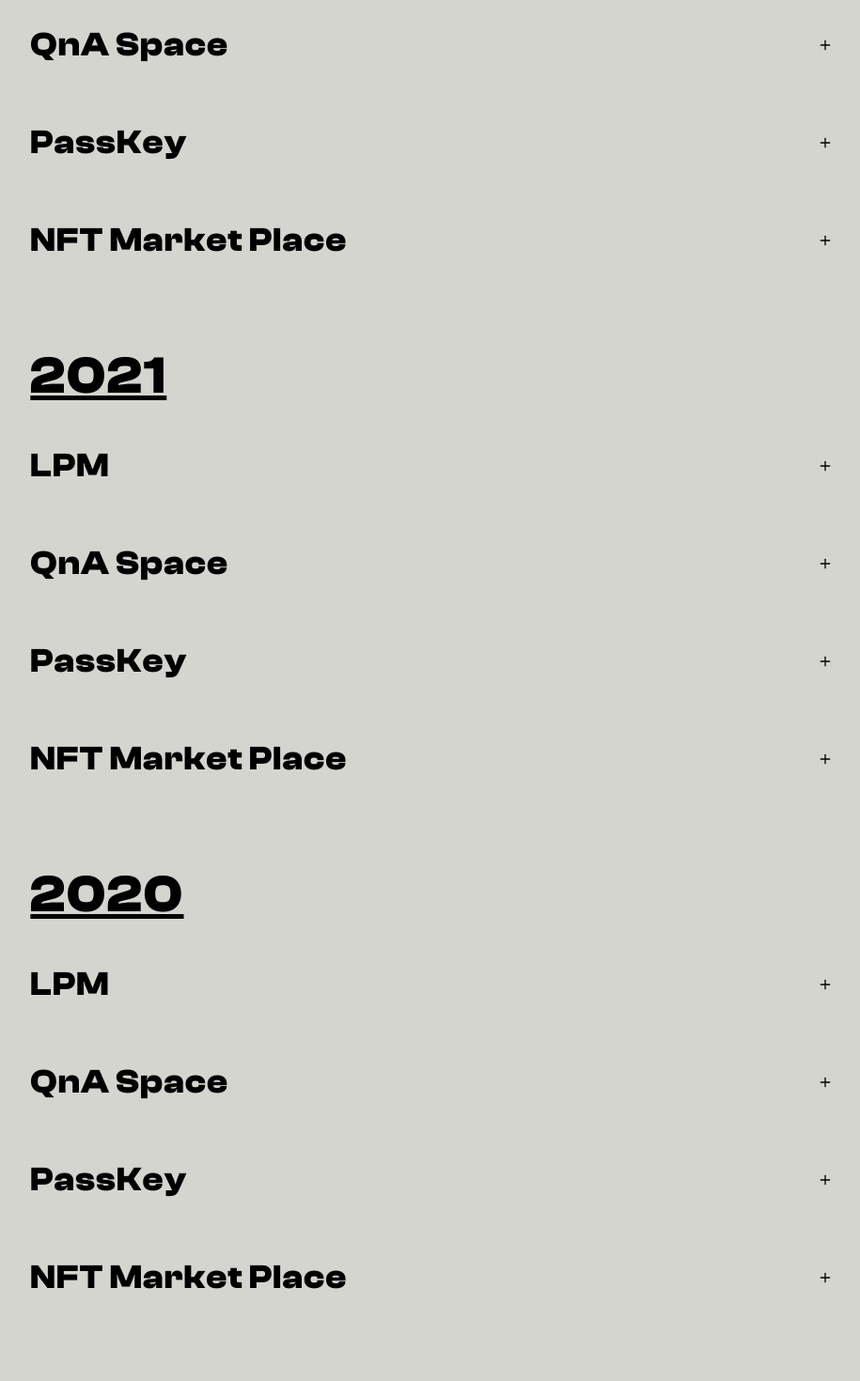
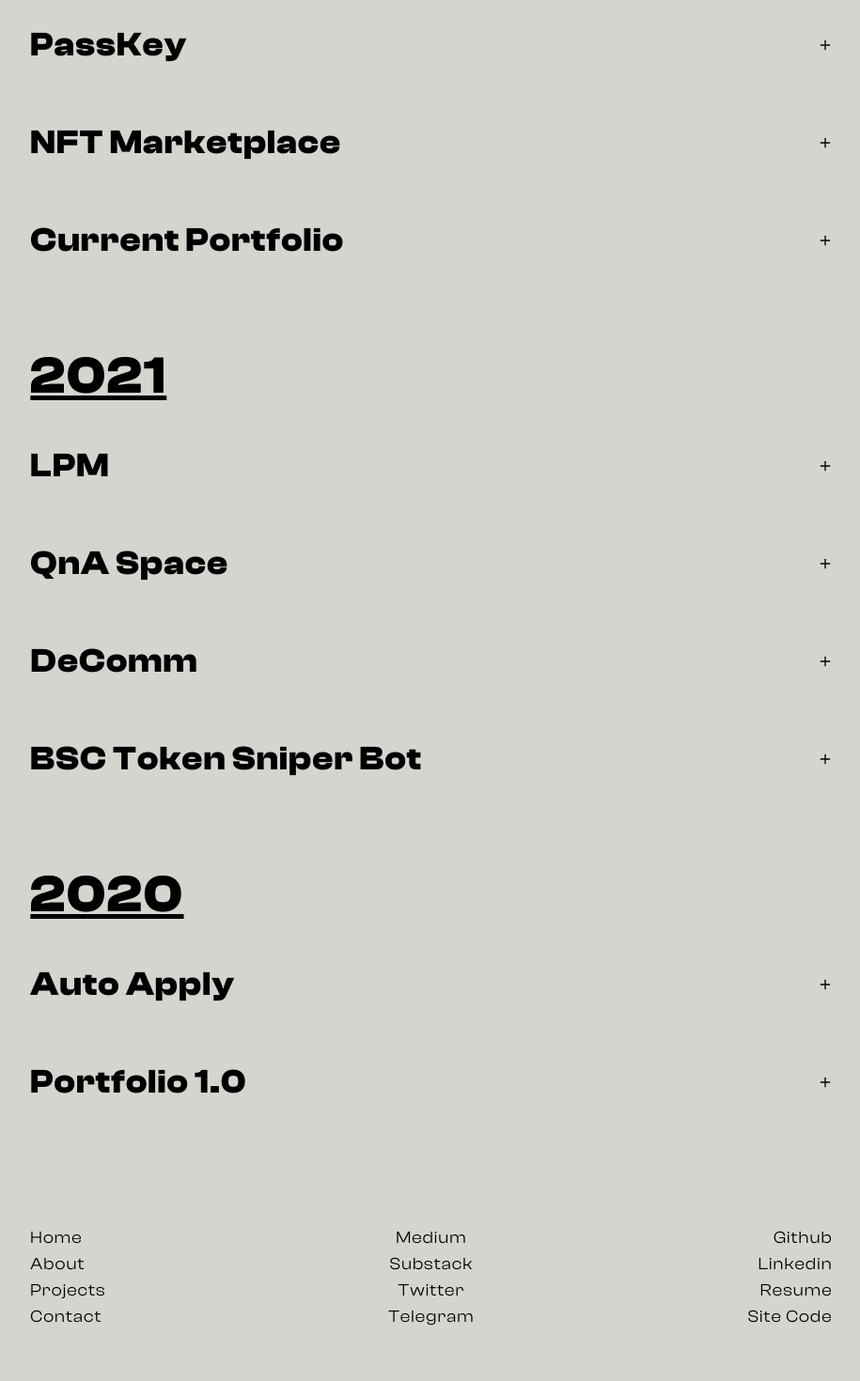
Before and after one commit to kaustav927/Portfolio2.0, a Next.js app in the folder portfolio2.0/: page /Projects in a window 1280 px wide. Shown: the part 320-1790 px from the top of the page at 94% size, without its empty margins (181-1096 px from the left). Built offline with nearby package versions, Linux system fonts and the light colour scheme; a web font is replaced by a local one.

Commit message:
Added Writing

```diff
--- a/portfolio2.0/components/BestProjects.tsx
+++ b/portfolio2.0/components/BestProjects.tsx
@@ -32,7 +32,7 @@ const BestProjects = () => {
     <div className="container mt-10 justify-between flex items-center w-10/12 md:w-10/12 lg:w-8/12 lg:max-w-screen-lg py-4 overflow-x-hidden">
       <section className="w-full">
         <h2 id="work" className="text-4xl underline font-cd-bold dark:text-white">
-          My work
+          Best Projects
         </h2>
 
         {projectData.map((project, index: any) => (
--- a/portfolio2.0/components/ProjectData.ts
+++ b/portfolio2.0/components/ProjectData.ts
@@ -1,8 +1,30 @@
 export const ProjectData20 = [
+
+    {
+        name: "Auto Apply",
+        id: "1",
+        timeLine: "August 2020",
+        description: "Lorem ipsum dolor sit amet, consectetur adipiscing elit, sed do eiusmod tempor incididunt ut labore et dolore magna aliqua. Ut enim ad minim veniam, quis nostrud exercitation ullamco laboris nisi ut aliquip ex ea commodo consequat. Duis aute irure dolor in reprehenderit in voluptate velit esse cillum dolore eu fugiat nulla pariatur. ",
+        githubLink: "https://github.com/kaustav927/AutoApply",
+        websiteLink: "",
+        Tools: ["React.js", "Vue.js", "Vercel", "Flask"],
+    },
+    {
+        name: "Portfolio 1.0",
+        id: "2",
+        timeLine: "June 2020",
+        description: "Lorem ipsum dolor sit amet, consectetur adipiscing elit, sed do eiusmod tempor incididunt ut labore et dolore magna aliqua. Ut enim ad minim veniam, quis nostrud exercitation ullamco laboris nisi ut aliquip ex ea commodo consequat. Duis aute irure dolor in reprehenderit in voluptate velit esse cillum dolore eu fugiat nulla pariatur. ",
+        githubLink: "https://github.com/kaustav927/Portfolio",
+        websiteLink: "",
+        Tools: ["React.js", "Vue.js", "Vercel", "Flask"],
+    },
+];
+
+export const ProjectData21 = [
     {
         name: "LPM",
         id: "1",
-        timeLine: "Dec 2020-Jan 2021",
+        timeLine: "January 2021",
         description: "Lorem ipsum dolor sit amet, consectetur adipiscing elit, sed do eiusmod tempor incididunt ut labore et dolore magna aliqua. Ut enim ad minim veniam, quis nostrud exercitation ullamco laboris nisi ut aliquip ex ea commodo consequat. Duis aute irure dolor in reprehenderit in voluptate velit esse cillum dolore eu fugiat nulla pariatur. ",
         githubLink: "https://github.com/kaustav927/LoanPredictionModel",
         devpostLink: "https://devpost.com/software/ml-in-ml",
@@ -13,7 +35,7 @@ export const ProjectData20 = [
     {
         name: "QnA Space",
         id: "2",
-        timeLine: "Dec 2020-Jan 2021",
+        timeLine: "March 2021",
         description: "Lorem ipsum dolor sit amet, consectetur adipiscing elit, sed do eiusmod tempor incididunt ut labore et dolore magna aliqua. Ut enim ad minim veniam, quis nostrud exercitation ullamco laboris nisi ut aliquip ex ea commodo consequat. Duis aute irure dolor in reprehenderit in voluptate velit esse cillum dolore eu fugiat nulla pariatur. ",
         githubLink: "https://github.com/prabh124/qna-space",
         devpostLink: "https://devpost.com/software/qna-space",
@@ -22,109 +44,69 @@ export const ProjectData20 = [
     },
 
     {
-        name: "PassKey",
+        name: "DeComm",
         id: "3",
-        timeLine: "Dec 2020-Jan 2021",
+        timeLine: "June 2021",
         description: "Lorem ipsum dolor sit amet, consectetur adipiscing elit, sed do eiusmod tempor incididunt ut labore et dolore magna aliqua. Ut enim ad minim veniam, quis nostrud exercitation ullamco laboris nisi ut aliquip ex ea commodo consequat. Duis aute irure dolor in reprehenderit in voluptate velit esse cillum dolore eu fugiat nulla pariatur. ",
-        githubLink: "https://github.com/kaustav927/PassKey",
-        websiteLink: "",
-        Tools: ["React.js", "Vue.js", "Vercel", "Flask"],
-    },
-    {
-        name: "NFT Market Place",
-        id: "4",
-        timeLine: "Dec 2020-Jan 2021",
-        description: "Lorem ipsum dolor sit amet, consectetur adipiscing elit, sed do eiusmod tempor incididunt ut labore et dolore magna aliqua. Ut enim ad minim veniam, quis nostrud exercitation ullamco laboris nisi ut aliquip ex ea commodo consequat. Duis aute irure dolor in reprehenderit in voluptate velit esse cillum dolore eu fugiat nulla pariatur. ",
-        githubLink: "",
-        websiteLink: "",
-        Tools: ["React.js", "Vue.js", "Vercel", "Flask"],
-    },
-];
-
-export const ProjectData21 = [
-    {
-        name: "LPM",
-        id: "1",
-        timeLine: "Dec 2020-Jan 2021",
-        description: "Lorem ipsum dolor sit amet, consectetur adipiscing elit, sed do eiusmod tempor incididunt ut labore et dolore magna aliqua. Ut enim ad minim veniam, quis nostrud exercitation ullamco laboris nisi ut aliquip ex ea commodo consequat. Duis aute irure dolor in reprehenderit in voluptate velit esse cillum dolore eu fugiat nulla pariatur. ",
-        githubLink: "https://github.com/kaustav927/LoanPredictionModel",
-        devpostLink: "https://devpost.com/software/ml-in-ml",
-        websiteLink: "https://loan-prediction-model-kaustav927.vercel.app/",
-        Tools: ["React.js", "Vue.js", "Vercel", "Flask"],
-    },
-
-    {
-        name: "QnA Space",
-        id: "2",
-        timeLine: "Dec 2020-Jan 2021",
-        description: "Lorem ipsum dolor sit amet, consectetur adipiscing elit, sed do eiusmod tempor incididunt ut labore et dolore magna aliqua. Ut enim ad minim veniam, quis nostrud exercitation ullamco laboris nisi ut aliquip ex ea commodo consequat. Duis aute irure dolor in reprehenderit in voluptate velit esse cillum dolore eu fugiat nulla pariatur. ",
-        githubLink: "https://github.com/prabh124/qna-space",
-        devpostLink: "https://devpost.com/software/qna-space",
+        githubLink: "https://github.com/kaustav927/DeComm",
+        devpostLink: "",
         websiteLink: "",
         Tools: ["React.js", "Vue.js", "Vercel", "Flask","React.js", "Vue.js", "Vercel", "Flask"],
     },
 
     {
-        name: "PassKey",
-        id: "3",
-        timeLine: "Dec 2020-Jan 2021",
+        name: "BSC Token Sniper Bot",
+        id: "4",
+        timeLine: "May 2021",
         description: "Lorem ipsum dolor sit amet, consectetur adipiscing elit, sed do eiusmod tempor incididunt ut labore et dolore magna aliqua. Ut enim ad minim veniam, quis nostrud exercitation ullamco laboris nisi ut aliquip ex ea commodo consequat. Duis aute irure dolor in reprehenderit in voluptate velit esse cillum dolore eu fugiat nulla pariatur. ",
-        githubLink: "https://github.com/kaustav927/PassKey",
+        githubLink: "https://github.com/kaustav927/CryptoSniperBotBSC",
+        devpostLink: "",
+        websiteLink: "",
+        Tools: ["React.js", "Vue.js", "Vercel", "Flask","React.js", "Vue.js", "Vercel", "Flask"],
+    },
+
+
+
+];
+
+export const ProjectData22 = [
+    {
+        name: "Web Tweet",
+        id: "1",
+        timeLine: "April 2022",
+        description: "Lorem ipsum dolor sit amet, consectetur adipiscing elit, sed do eiusmod tempor incididunt ut labore et dolore magna aliqua. Ut enim ad minim veniam, quis nostrud exercitation ullamco laboris nisi ut aliquip ex ea commodo consequat. Duis aute irure dolor in reprehenderit in voluptate velit esse cillum dolore eu fugiat nulla pariatur. ",
+        githubLink: "https://github.com/kaustav927/web-tweet",
         websiteLink: "",
         Tools: ["React.js", "Vue.js", "Vercel", "Flask"],
     },
     {
-        name: "NFT Market Place",
-        id: "4",
-        timeLine: "Dec 2020-Jan 2021",
+        name: "PassKey",
+        id: "2",
+        timeLine: "March 2022",
         description: "Lorem ipsum dolor sit amet, consectetur adipiscing elit, sed do eiusmod tempor incididunt ut labore et dolore magna aliqua. Ut enim ad minim veniam, quis nostrud exercitation ullamco laboris nisi ut aliquip ex ea commodo consequat. Duis aute irure dolor in reprehenderit in voluptate velit esse cillum dolore eu fugiat nulla pariatur. ",
-        githubLink: "",
-        websiteLink: "",
+        githubLink: "https://github.com/kaustav927/PassKey",
+        websiteLink: "https://pass-q7s3urrfx-kaustav927.vercel.app/",
         Tools: ["React.js", "Vue.js", "Vercel", "Flask"],
     },
-];
-
-export const ProjectData22 = [
     {
-        name: "LPM",
-        id: "1",
-        timeLine: "Dec 2020-Jan 2021",
+        name: "NFT Marketplace",
+        id: "3",
+        timeLine: "February 2022",
         description: "Lorem ipsum dolor sit amet, consectetur adipiscing elit, sed do eiusmod tempor incididunt ut labore et dolore magna aliqua. Ut enim ad minim veniam, quis nostrud exercitation ullamco laboris nisi ut aliquip ex ea commodo consequat. Duis aute irure dolor in reprehenderit in voluptate velit esse cillum dolore eu fugiat nulla pariatur. ",
-        githubLink: "https://github.com/kaustav927/LoanPredictionModel",
-        devpostLink: "https://devpost.com/software/ml-in-ml",
-        websiteLink: "https://loan-prediction-model-kaustav927.vercel.app/",
-        Tools: ["React.js", "Vue.js", "Vercel", "Flask"],
-    },
-
-    {
-        name: "QnA Space",
-        id: "2",
-        timeLine: "Dec 2020-Jan 2021",
-        description: "Lorem ipsum dolor sit amet, consectetur adipiscing elit, sed do eiusmod tempor incididunt ut labore et dolore magna aliqua. Ut enim ad minim veniam, quis nostrud exercitation ullamco laboris nisi ut aliquip ex ea commodo consequat. Duis aute irure dolor in reprehenderit in voluptate velit esse cillum dolore eu fugiat nulla pariatur. ",
-        githubLink: "https://github.com/prabh124/qna-space",
-        devpostLink: "https://devpost.com/software/qna-space",
-        websiteLink: "",
-        Tools: ["React.js", "Vue.js", "Vercel", "Flask","React.js", "Vue.js", "Vercel", "Flask"],
-    },
-
-    {
-        name: "PassKey",
-        id: "3",
-        timeLine: "Dec 2020-Jan 2021",
-        description: "Lorem ipsum dolor sit amet, consectetur adipiscing elit, sed do eiusmod tempor incididunt ut labore et dolore magna aliqua. Ut enim ad minim veniam, quis nostrud exercitation ullamco laboris nisi ut aliquip ex ea commodo consequat. Duis aute irure dolor in reprehenderit in voluptate velit esse cillum dolore eu fugiat nulla pariatur. ",
-        githubLink: "https://github.com/kaustav927/PassKey",
+        githubLink: "https://github.com/kaustav927/NFT-Marketplace",
         websiteLink: "",
         Tools: ["React.js", "Vue.js", "Vercel", "Flask"],
     },
     {
-        name: "NFT Market Place",
+        name: "Current Portfolio",
         id: "4",
-        timeLine: "Dec 2020-Jan 2021",
+        timeLine: "January 2022",
         description: "Lorem ipsum dolor sit amet, consectetur adipiscing elit, sed do eiusmod tempor incididunt ut labore et dolore magna aliqua. Ut enim ad minim veniam, quis nostrud exercitation ullamco laboris nisi ut aliquip ex ea commodo consequat. Duis aute irure dolor in reprehenderit in voluptate velit esse cillum dolore eu fugiat nulla pariatur. ",
-        githubLink: "",
+        githubLink: "https://github.com/kaustav927/Portfolio2.0/tree/main/portfolio2.0",
         websiteLink: "",
         Tools: ["React.js", "Vue.js", "Vercel", "Flask"],
     },
+
 ];
 
 export const BestProjectData = [
--- a/portfolio2.0/pages/contact.tsx
+++ b/portfolio2.0/pages/contact.tsx
@@ -23,7 +23,7 @@ function contact() {
               <h1 className="text-lg md:text-xl lg:text-3xl font-cd-bold text-left mb-8">Building Something Cool? Reach Out!</h1>
               {/* <p className="text-sm font-cd-medium text-left mb-6">I'm always looking for new opportunities to learn and grow.</p> */}
               <p className="text-md font-cd-medium text-left mb-6">Open to client projects, offers, or open-source collaboration. </p>
-              <p className="text-sm font-cd-medium text-left mb-6">Available 24/7 for artists, creative agencies and small startups from anywhere. </p>
+              <p className="text-sm font-cd-medium text-left mb-6">Available 24/7 for artists, creative agencies and startups from anywhere. </p>
             </div>
 
 
--- a/portfolio2.0/tailwind.config.js
+++ b/portfolio2.0/tailwind.config.js
@@ -34,11 +34,11 @@ module.exports = {
         'cd-variable': 'CD-Variable',
       },
       fontSize:{
-        xs: ['14px', {lineHeight: '28px', letterSpacing:'-0.03em'}],
-        sm: ['18px', {lineHeight: '28px', letterSpacing:'-0.03em'}],
-        md: ['22px', {lineHeight: '28px', letterSpacing:'-0.03em'}],
-        lg: ['26px', {lineHeight: '28px', letterSpacing:'-0.03em'}],
-        xl: ['32px', {lineHeight: '48px', letterSpacing:'-0.03em'}],
+        xs: ['14px', {lineHeight: '28px', letterSpacing:'0.06em'}],
+        sm: ['18px', {lineHeight: '28px', letterSpacing:'0.06em'}],
+        md: ['22px', {lineHeight: '28px', letterSpacing:'0.06em'}],
+        lg: ['26px', {lineHeight: '28px', letterSpacing:'0.06em'}],
+        xl: ['32px', {lineHeight: '48px', letterSpacing:'0.06em'}],
         '2xl': ['36px', {lineHeight: '48px', letterSpacing:'0.032em'}],
         '3xl': ['48px', {lineHeight: '56px', letterSpacing:'0.032em'}],
         '4xl': ['56px', {lineHeight: '64px', letterSpacing:'0.032em'}],
```
Also changed, not shown: portfolio2.0/pages/about.tsx (+11 -6 lines).
